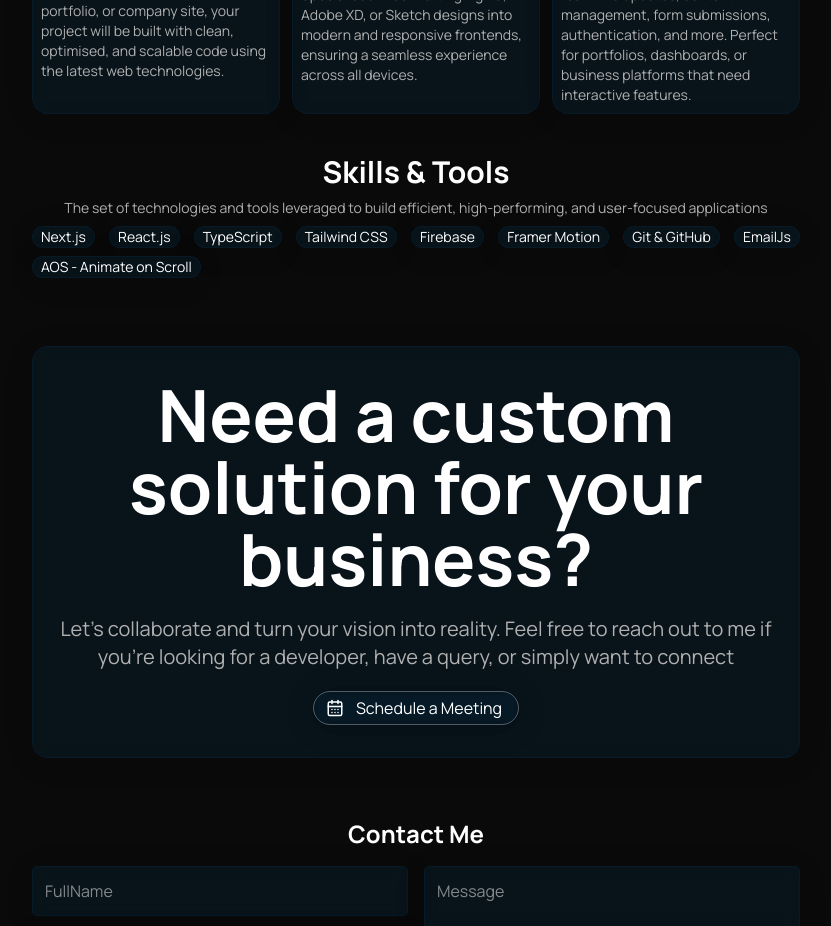
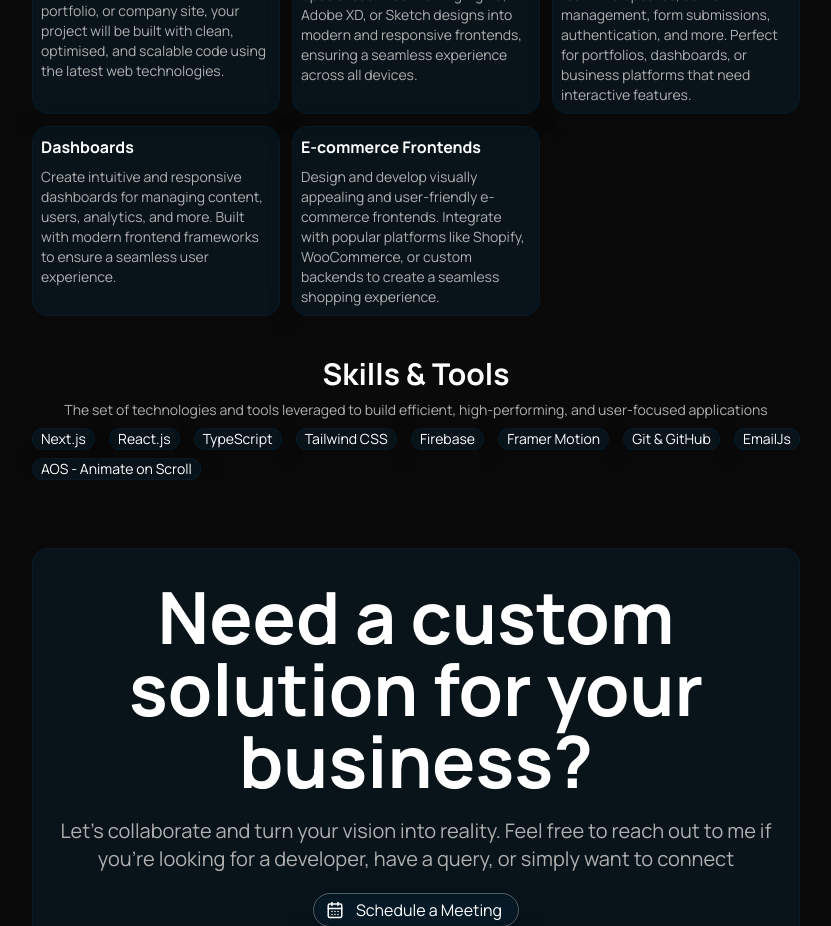
Before and after one commit to mbachibueze/mbachibueze, a Next.js app: page / in a window 1280 px wide. Shown: the part 1480-2406 px from the top of the page, without its empty margins (224-1055 px from the left). Built offline with nearby package versions, Linux system fonts and the light colour scheme.

Commit message:
feat: add baseline-browser-mapping dependency and enhance service descriptions for admin dashboards and e-commerce frontends

```diff
--- a/package.json
+++ b/package.json
@@ -29,6 +29,7 @@
     "@types/node": "^20",
     "@types/react": "^19",
     "@types/react-dom": "^19",
+    "baseline-browser-mapping": "^2.10.7",
     "eslint": "^9",
     "eslint-config-next": "16.0.7",
     "tailwindcss": "^4",
--- a/src/app/about/page.tsx
+++ b/src/app/about/page.tsx
@@ -92,6 +92,7 @@ const About = () => {
       </div>
 
       {/* Schedule CTA */}
+
       <button
         className="
           flex glass items-center gap-2 text-sm border p-1 pl-3 rounded-full w-fit
@@ -158,7 +159,7 @@ const About = () => {
         structures or digital products. My journey sits at the intersection of
         material science, <span onDoubleClick={handleSignInClick}>industrial operations</span> , and modern frontend
         development, giving my approach a rare blend of analytical depth and
-        creative execution.
+        creative execution. Currently building Grovah — a multi-tenant SaaS e-commerce platform with admin dashboard, Paystack integration, and financial analytics.
 
         <h2 className={`${header} mt-5 font-semibold text-xl `}>Studies</h2>
         <h2 className={`${header} font-medium sm:text-lg`}>
--- a/src/components/ui/service.tsx
+++ b/src/components/ui/service.tsx
@@ -22,6 +22,18 @@ const services = [
     details:
       "Integrate dynamic data from RESTful or GraphQL APIs, enabling real-time updates, content management, form submissions, authentication, and more. Perfect for portfolios, dashboards, or business platforms that need interactive features.",
   },
+  {
+    id: "admin-dashboards",
+    type: "Dashboards",
+    details:
+      "Create intuitive and responsive dashboards for managing content, users, analytics, and more. Built with modern frontend frameworks to ensure a seamless user experience.",
+  },
+  {
+    id: "e-commerce",
+    type: "E-commerce Frontends",
+    details:
+      "Design and develop visually appealing and user-friendly e-commerce frontends. Integrate with popular platforms like Shopify, WooCommerce, or custom backends to create a seamless shopping experience.",
+  }
 ];
 
 const Service = () => {
```
Also changed, not shown: 1 other file (tests, documents, lock files or other folders).
